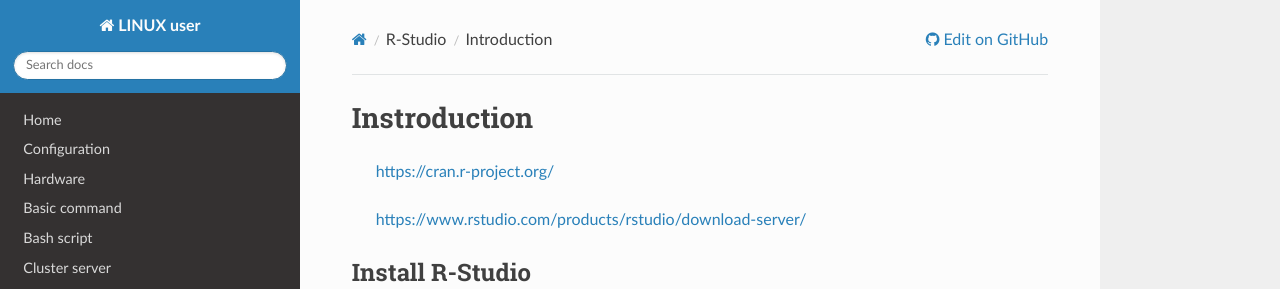
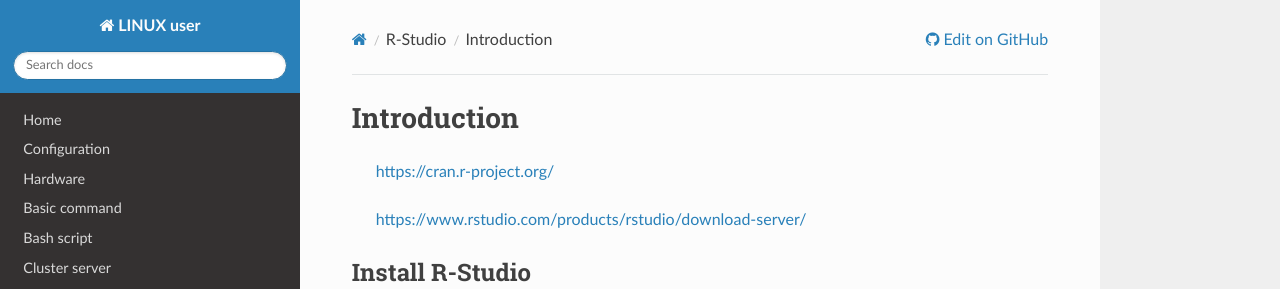
Before and after one commit to WonyoungCho/LINUX, an MkDocs documentation site: the page built from docs/rstudio_int.md, in a window 1280 px wide and 900 px high. Shown: the top 289 px of the window. Built offline with MkDocs 1.6.1, drawn with Linux system fonts in a browser that asks for light colours; nearby versions of some CDN libraries; old or Windows-style settings are respelled for this version of MkDocs.

Commit message:
Update rstudio_int.md

```diff
--- a/docs/rstudio_int.md
+++ b/docs/rstudio_int.md
@@ -1,4 +1,4 @@
-# Instroduction
+# Introduction
 
 > <https://cran.r-project.org/>
 >
```
